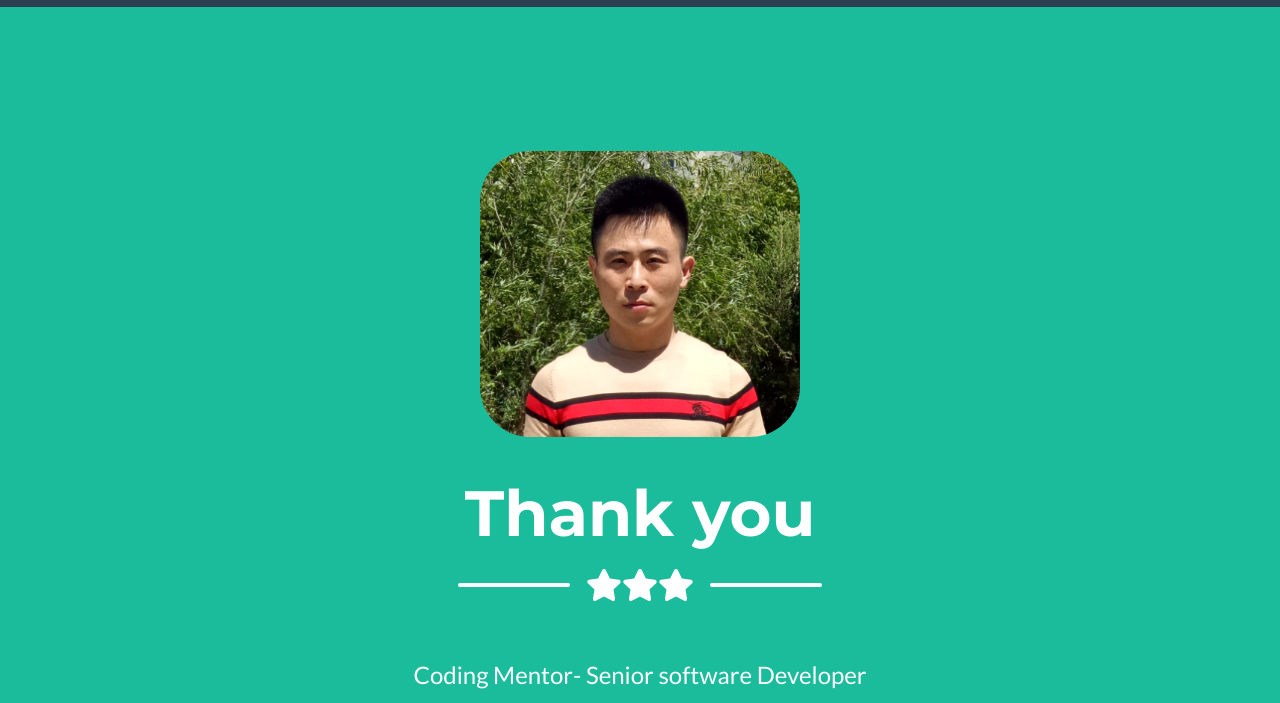
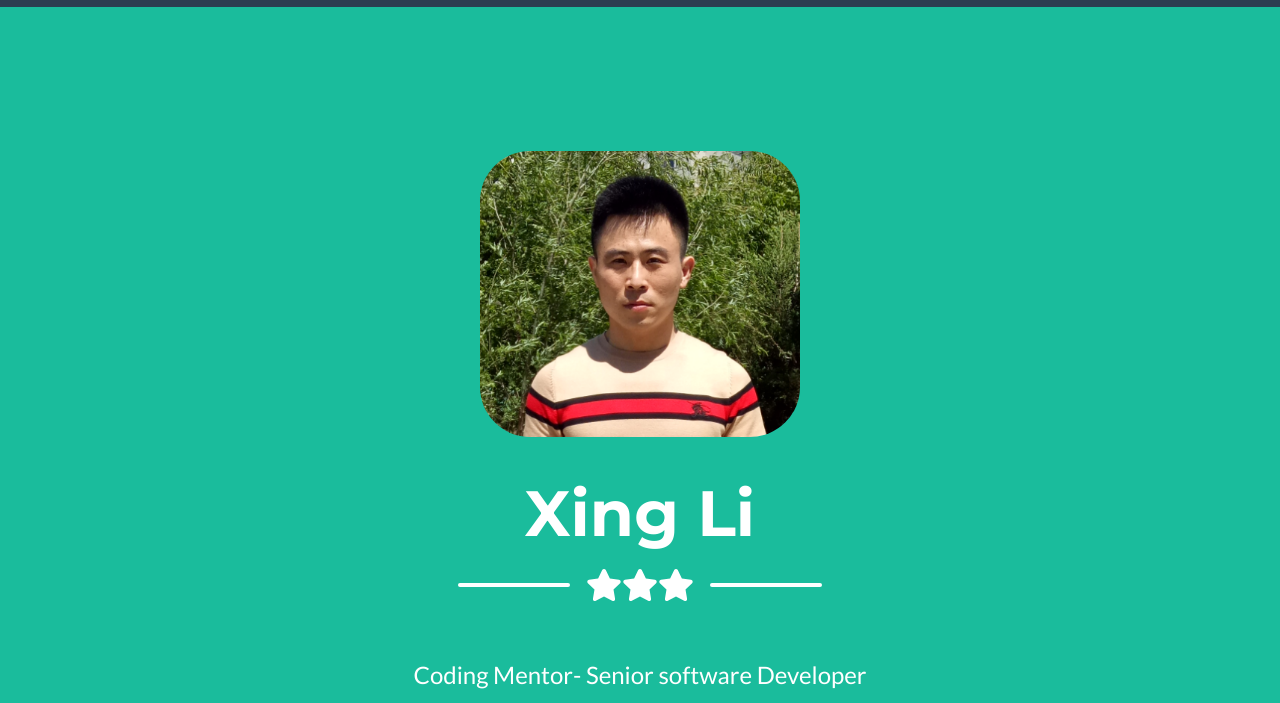
Before and after one commit to ritiger/portfolio-smartContract, a plain HTML site: page index.html in a window 1280 px wide. Shown: the part 97-800 px from the top of the page. Drawn offline with nearby package versions, Linux system fonts and the light colour scheme.

Commit message:
original name

```diff
--- a/index.html
+++ b/index.html
@@ -46,7 +46,7 @@
                 <!-- Masthead Avatar Image-->
                 <img class="masthead-avatar mt-5 mb-5 " src="assets/img/portfolio.png" alt="" />
                 <!-- Masthead Heading-->
-                <h1 class="masthead-heading mb-0">Thank you</h1>
+                <h1 class="masthead-heading mb-0">Xing Li</h1>
                 <!-- Icon Divider-->
                 <div class="divider-custom divider-light mb-5">
                     <div class="divider-custom-line"></div>
```
